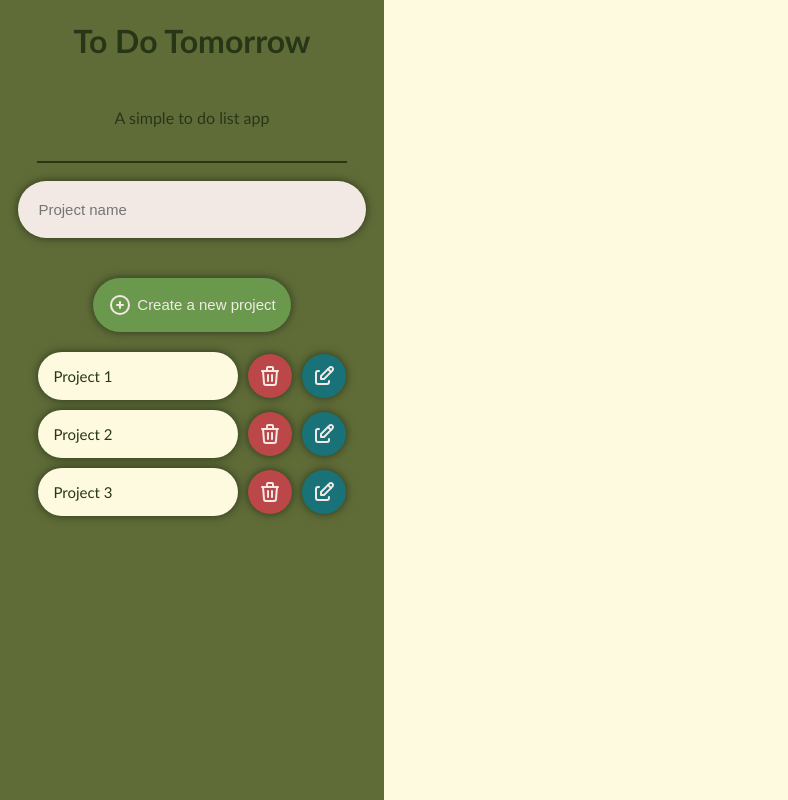
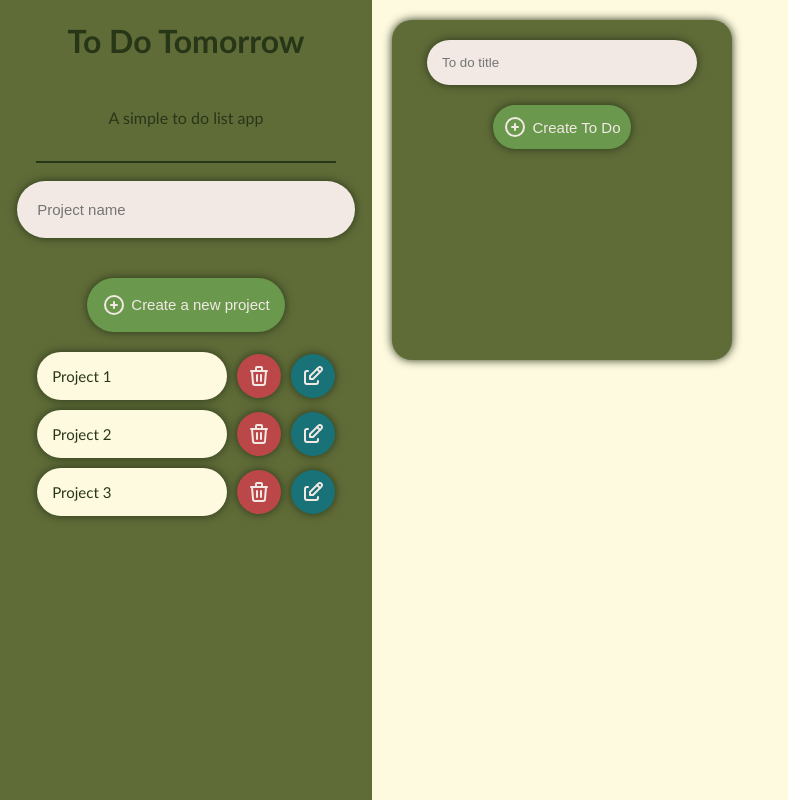
Before and after one commit to omar15hr/ToDoTomorrow, a React (Vite) app: page / in a window 1280 px wide. Shown: the whole page, without its empty margins (0-788 px from the left). Built offline with nearby package versions, Linux system fonts and the light colour scheme.

Commit message:
Primer estilo del card todo, creada la prueba del reducer para los todos

```diff
--- a/src/components/ToDoGrid.tsx
+++ b/src/components/ToDoGrid.tsx
@@ -8,7 +8,36 @@ export function ToDoGrid({ project }: ToDoGridProps) {
 
   return (
     <div className="content">
-      <div>{project?.name}</div>
+
+      <form className="create-todo-form">
+          <input
+            type="text"
+            name="name"
+            placeholder="To do title"
+            className="project-todo-input"
+          />
+
+          <button className="create-todo-button">
+            <svg
+              xmlns="http://www.w3.org/2000/svg"
+              width="24"
+              height="24"
+              viewBox="0 0 24 24"
+              fill="none"
+              stroke="currentColor"
+              strokeWidth="2"
+              strokeLinecap="round"
+              strokeLinejoin="round"
+              className="icon icon-tabler icons-tabler-outline icon-tabler-circle-plus"
+            >
+              <path stroke="none" d="M0 0h24v24H0z" fill="none" />
+              <path d="M3 12a9 9 0 1 0 18 0a9 9 0 0 0 -18 0" />
+              <path d="M9 12h6" />
+              <path d="M12 9v6" />
+            </svg>
+            Create To Do
+          </button>
+        </form>
     </div>
   )
 }
--- a/src/index.css
+++ b/src/index.css
@@ -17,6 +17,10 @@ hr {
   flex: 30%;
 }
 .content {
+  display: flex;
+  flex-flow: column wrap;
+  justify-content: flex-start;
+  padding: 20px;
   flex: 70%;
   background-color: #fefae0;
 }
@@ -147,3 +151,40 @@ hr {
   border: none;
   border-radius: 20px;
 }
+.create-todo-form {
+  display: flex;
+  flex-direction: column;
+  gap: 10px;
+  align-items: center;
+  width: 300px;
+  height: 300px;
+  background-color: #606c38;
+  padding: 20px;
+  border-radius: 20px;
+  box-shadow: 0px 0px 10px #283618;
+}
+.project-todo-input {
+  border: none;
+  border-radius: 40px;
+  padding: 15px;
+  width: 80%;
+  background-color: #f2e9e4;
+  box-shadow: 0px 0px 10px #283618;
+}
+.project-todo-input:focus {
+  outline: none;
+}
+.create-todo-button {
+  display: flex;
+  background-color: #6a994e;
+  color: #f2e9e4;
+  border: none;
+  cursor: pointer;
+  padding: 10px;
+  border-radius: 30px;
+  font-size: 15px;
+  align-items: center;
+  gap: 5px;
+  box-shadow: 0px 0px 10px #283618;
+  margin-top: 10px;
+}
--- a/src/store/projects/projectsSlice.ts
+++ b/src/store/projects/projectsSlice.ts
@@ -4,14 +4,17 @@ const DEFAULT_STATE = [
   {
     id: "1",
     name: "Project 1",
+    todos: [],
   },
   {
     id: "2",
     name: "Project 2",
+    todos: [],
   },
   {
     id: "3",
     name: "Project 3",
+    todos: [],
   },
 ]
 
@@ -19,10 +22,22 @@ export type ProjectId = string;
 
 export interface Project {
   name: string;
+  todos: Todo[];
 }
 
 export interface ProjectWithId extends Project {
   id: ProjectId;
+}
+
+export type TodoId = string;
+
+export interface Todo {
+  title: string;
+  projectId: ProjectId;
+}
+
+export interface TodoWithId extends Todo {
+  id: TodoId;
 }
 
 const initialState: ProjectWithId[] = (() => {
@@ -45,9 +60,30 @@ export const ProjectSlice = createSlice({
       const id = action.payload;
       return state.filter((project) => project.id !== id);
     },
+    updateProject: (state, action: PayloadAction<Project>) => {
+
+    },
+    addTodo: (state, action: PayloadAction<Todo>) => {
+      const { projectId } = action.payload;
+      const project = state.find((project) => project.id === projectId);
+
+      if (!project) {
+        throw new Error(`Project with id ${projectId} not found`);
+      }
+
+      project.todos.push({
+        ...action.payload,
+      });
+    },
+    updateTodo: (state, action: PayloadAction<Todo>) => {
+
+    },
+    deleteTodo: (state, action: PayloadAction<Todo>) => {
+
+    },
   }
 });
 
 export default ProjectSlice.reducer;
 
-export const { addNewProject, deleteProjectById } = ProjectSlice.actions;
+export const { addNewProject, deleteProjectById, addTodo } = ProjectSlice.actions;
```
